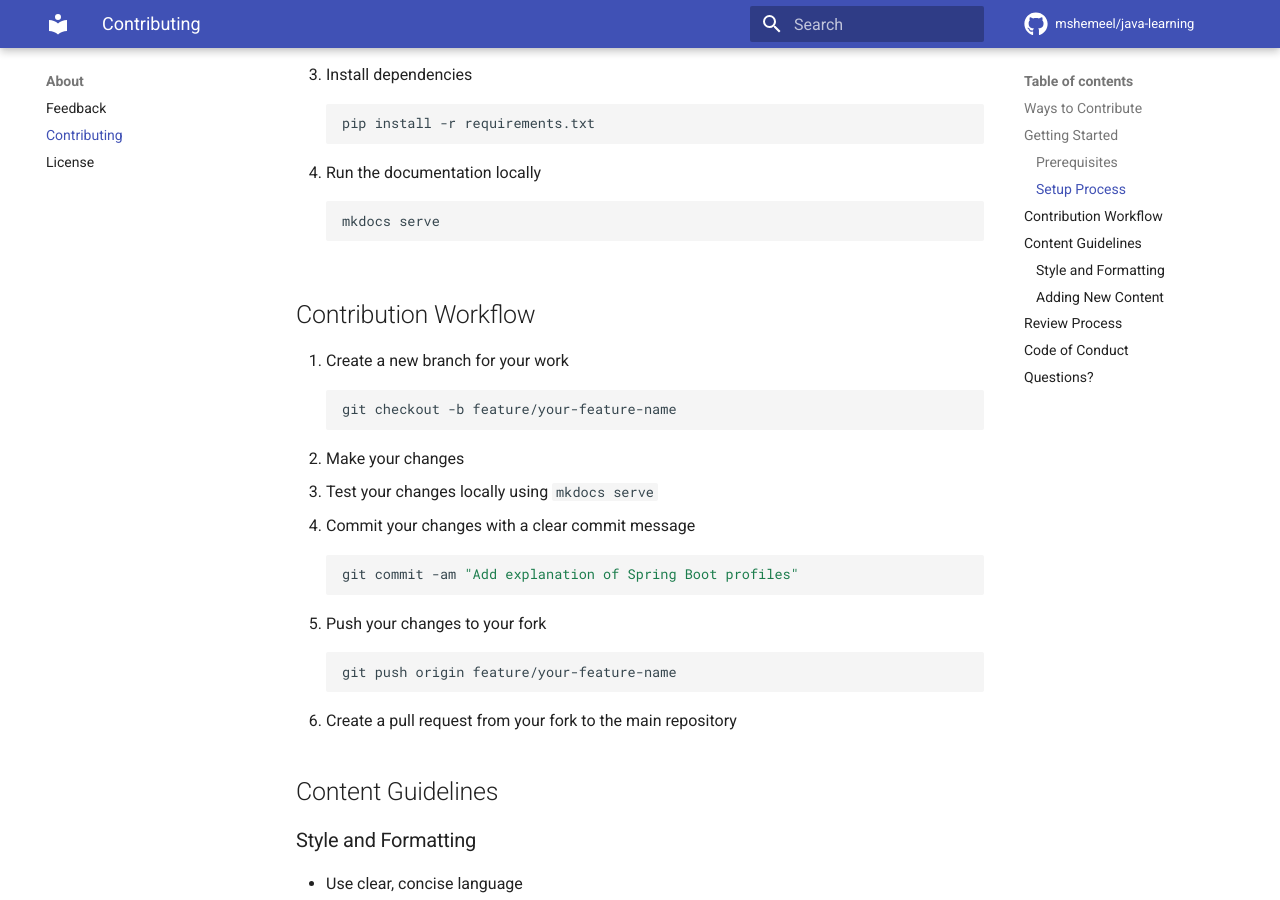
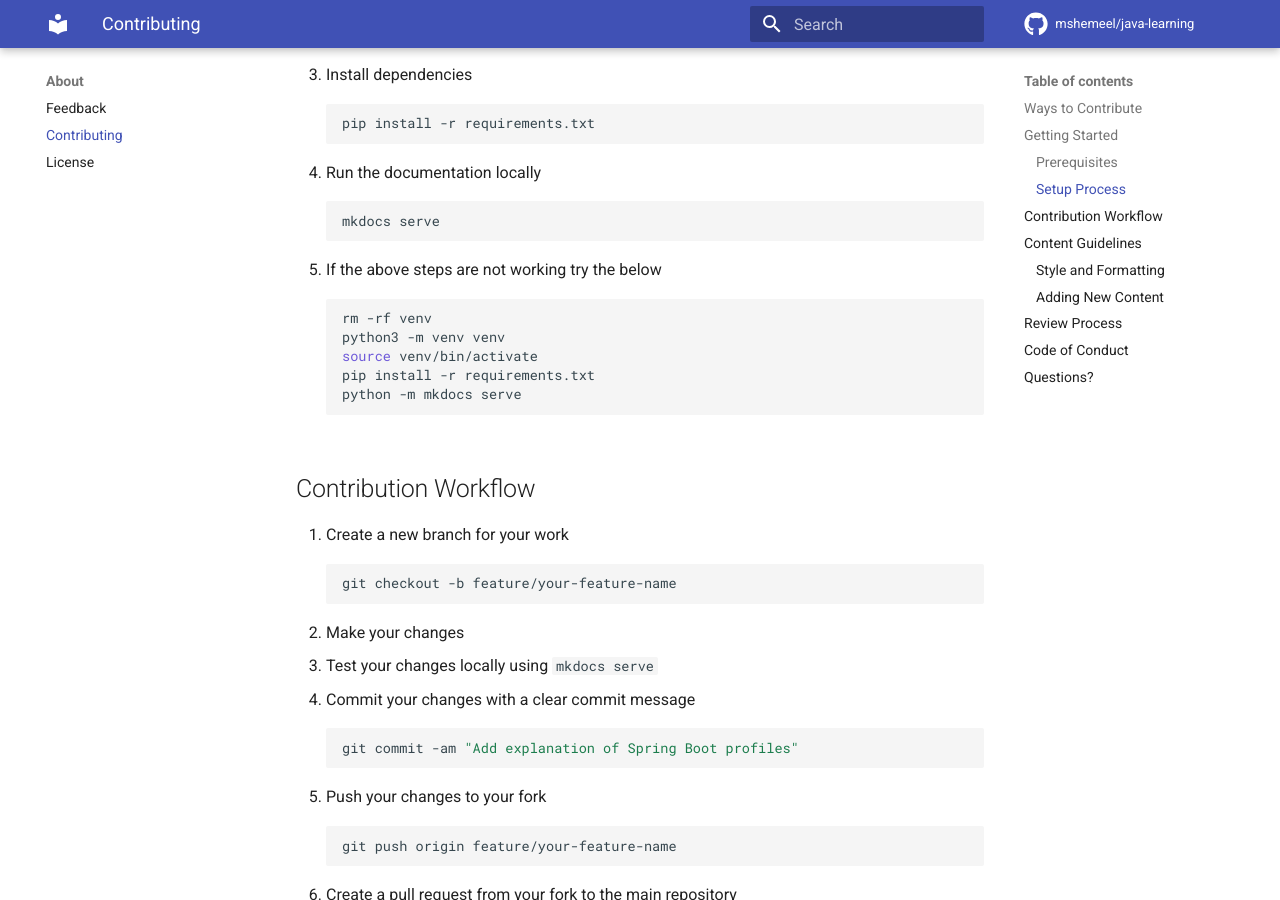
Before and after one commit to mshemeel/java-learning, an MkDocs documentation site: the page built from docs/CONTRIBUTING.md, in a window 1280 px wide and 900 px high, scrolled down 1001 px. Built offline with MkDocs 1.6.1 and Material for MkDocs 9.7.7, drawn with Linux system fonts in a browser that asks for light colours; comment, search, counter and statistics services are not loaded.

Commit message:
modify starting steps

````diff
--- a/docs/CONTRIBUTING.md
+++ b/docs/CONTRIBUTING.md
@@ -36,6 +36,14 @@ There are several ways you can contribute to the Java Learning Platform:
 4. Run the documentation locally
    ```bash
    mkdocs serve
+   ```
+5. If the above steps are not working try the below
+   ```bash
+   rm -rf venv
+   python3 -m venv venv
+   source venv/bin/activate
+   pip install -r requirements.txt
+   python -m mkdocs serve
    ```
 
 ## Contribution Workflow
````
